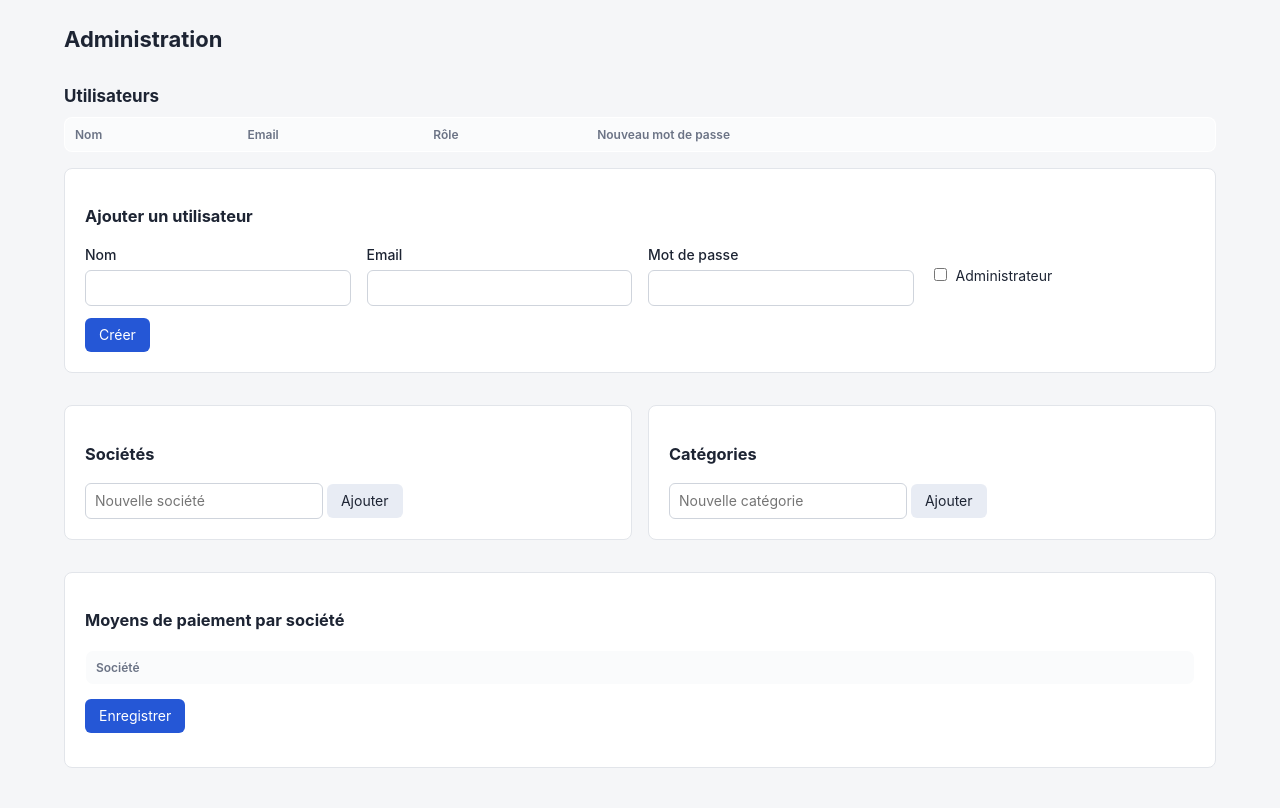
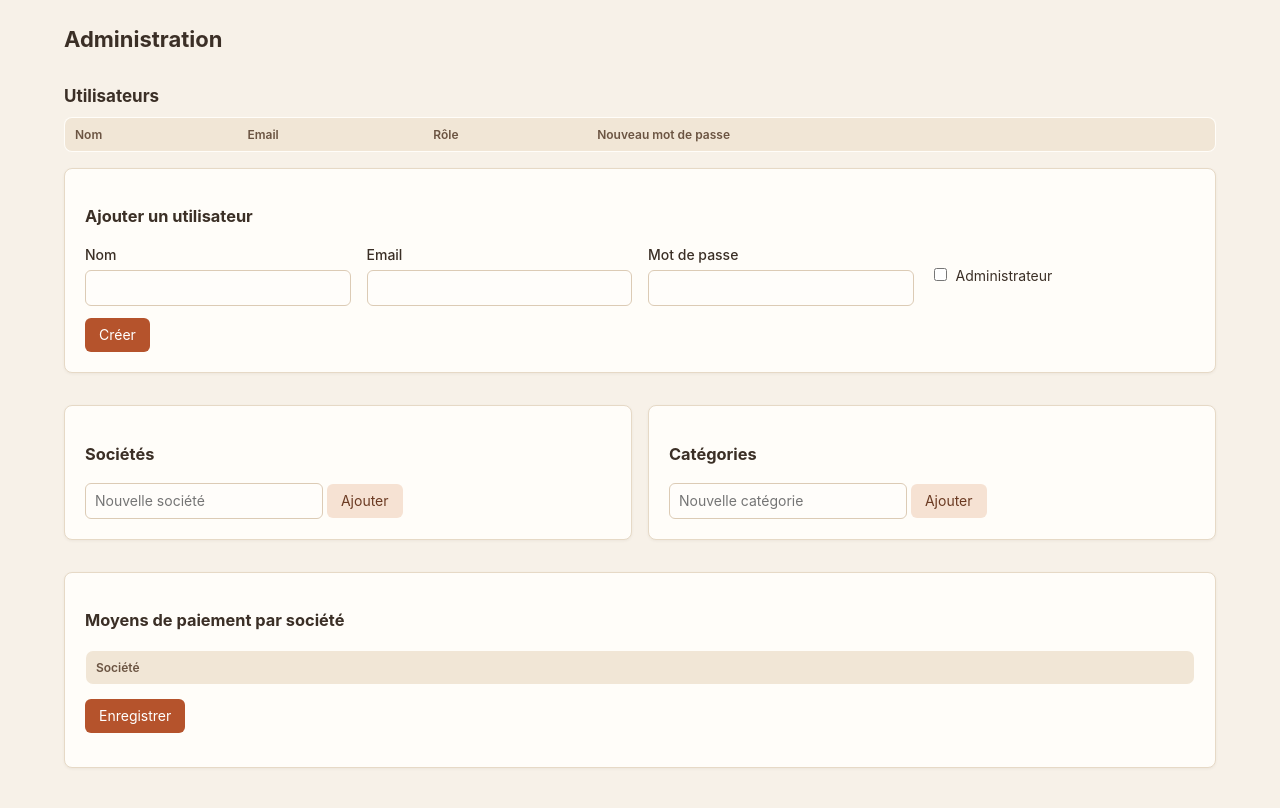
Before and after one commit to enizard/Compta-app, a Node server app: template src/views/admin.ejs in a window 1280 px wide. Run offline with Node 20, Linux system fonts and the light colour scheme; the template is opened without the code that fills it, so the values that code supplies are empty.

Commit message:
Thème aux tons chaleureux (crème, sable, terre cuite)
Co-Authored-By: Claude Opus 5.5 <noreply@anthropic.com>
Claude-Session: https://claude.ai/code/session_01LidiJej13Zf1gfRP9qCLgK

```diff
--- a/src/public/style.css
+++ b/src/public/style.css
@@ -110,3 +110,53 @@ label[hidden] { display: none !important; }
 tr.cliquable { cursor: pointer; transition: background-color .2s ease, box-shadow .2s ease, transform .2s ease; }
 tr.cliquable:hover { background: linear-gradient(90deg, #eef3ff, #f5efff); box-shadow: inset 4px 0 0 #6d28d9; }
 tr.cliquable:hover td { color: inherit; }
+
+/* ---------- Thème chaleureux ---------- */
+:root {
+  --fond: #f7f1e8;          /* crème */
+  --carte: #fffdf9;         /* blanc cassé chaud */
+  --bord: #e6d9c6;          /* sable */
+  --entete: #f1e6d6;        /* beige */
+  --zebre: #fcf7ef;
+  --texte: #3b2f26;         /* brun foncé */
+  --doux: #8a7564;          /* taupe */
+  --accent: #b5532c;        /* terre cuite */
+  --accent-fonce: #96421f;
+  --accent-clair: #f6e2d3;
+  --nav: #4a3428;           /* brun chocolat */
+}
+body { background: var(--fond); color: var(--texte); }
+nav.top { background: var(--nav); box-shadow: 0 2px 8px rgba(74, 52, 40, .18); }
+nav.top a, nav.top button.link { color: #f3e6d8; }
+nav.top a:hover { color: #fff; text-decoration: none; }
+a { color: var(--accent); }
+.muted, .totals span, th { color: var(--doux); }
+.card, .totals div, table, .drop, .tabs a { background: var(--carte); border-color: var(--bord); }
+.card { box-shadow: 0 1px 3px rgba(74, 52, 40, .06); }
+th { background: var(--entete); color: #6b5442; }
+th, td { border-bottom-color: #efe5d7; }
+tbody tr:nth-child(even) { background: var(--zebre); }
+input, select, textarea { border-color: #dccbb5; background: #fffdfa; color: var(--texte); }
+input:focus, select:focus, textarea:focus { outline: none; border-color: var(--accent); box-shadow: 0 0 0 3px rgba(181, 83, 44, .15); }
+input.readonly { background: #f4ece1; color: var(--doux); }
+button, .btn { background: var(--accent); }
+button:hover, .btn:hover { background: var(--accent-fonce); }
+button.secondary, .btn.secondary { background: var(--accent-clair); color: #6b3a22; }
+button.secondary:hover, .btn.secondary:hover { background: #efd2bd; }
+button.link { background: none; color: var(--accent); }
+.drop { border-color: #d9bfa3; background: #fffaf2; }
+.drop.over { border-color: var(--accent); background: #fbeadb; }
+.flash { background: #e9f3e4; }
+.flash.recu { background: #f8ecdf; color: var(--texte); }
+.attente { background: #fbe9d4; }
+fieldset.bloc { border-color: var(--bord); background: #fffcf7; }
+fieldset.bloc legend { color: var(--accent-fonce); }
+.tabs a.actif { background: var(--nav); color: #fff; border-color: var(--nav); }
+.segments { border-color: #dccbb5; }
+.seg span { background: #fffdfa; border-right-color: #dccbb5; }
+.seg span:hover { background: #f6ecdf; }
+.barre { background: #efe3d3; }
+.barre div { background: var(--accent); }
+.modale-boite { background: var(--fond); }
+tr.cliquable:hover { background: linear-gradient(90deg, #fbe4cf, #fdf3e6); box-shadow: inset 4px 0 0 var(--accent); }
+.code { background: var(--accent-clair); }
```
